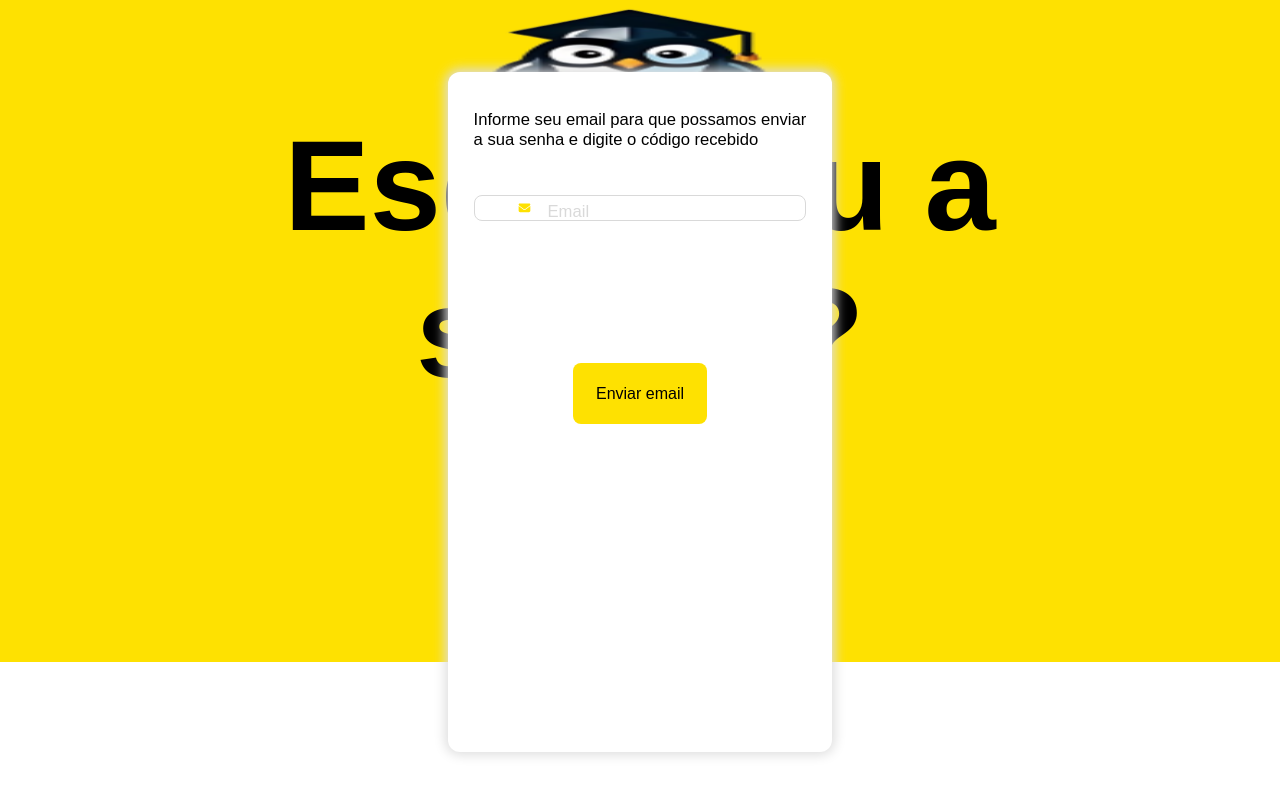
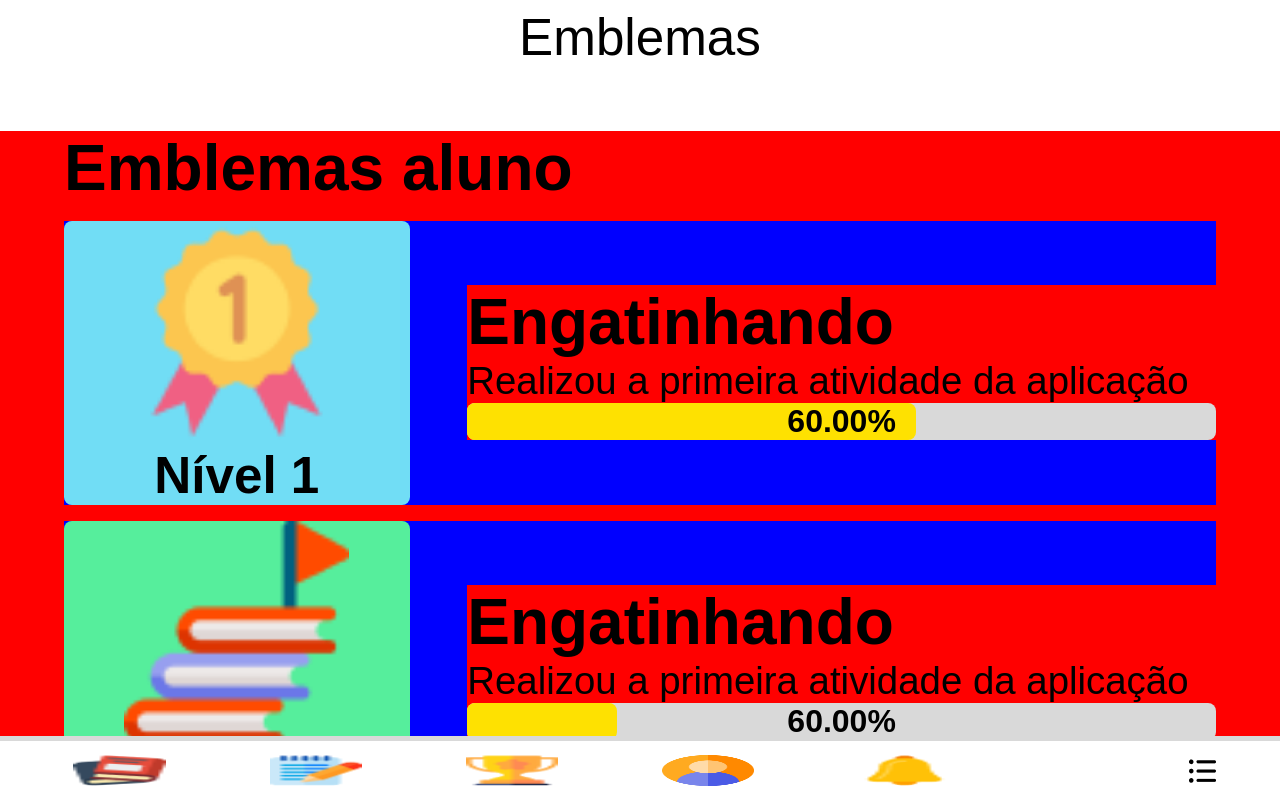
Before and after one commit to vitoriaccardoso/front-StudyFY-Fork, a React (Create React App) app: page / in a window 1280 px wide. Built offline with nearby package versions, Linux system fonts and the light colour scheme.

Commit message:
17/10/2024 emblemas

```diff
--- a/src/App.js
+++ b/src/App.js
@@ -24,7 +24,7 @@ function App() {
     <C.Container>
       <Router>
         <Routes>
-          <Route exact path='/' element= {<EsqueceuSenha/>} />
+          <Route exact path='/' element= {<Emblemas/>} />
           <Route path='/perfil' element={<Perfil/>}></Route>
           <Route path='/atividades' element= {<Atividades/>} />
           <Route path='/caderno-virtual' element= {<CadernoVirtual/>} />
--- a/src/components/CampoEmblemas/index.js
+++ b/src/components/CampoEmblemas/index.js
@@ -1,29 +1,35 @@
-// src/pages/Entrada.js
+import React, { useEffect } from 'react';
 import * as C from './style';
-import medalha from '../../assets/medalha.png'
-import livrosDegraus from '../../assets/livro_degraus.png'
-import mascote from '../../assets/mascote.png'
+import medalha from '../../assets/medalha.png';
+import livrosDegraus from '../../assets/livro_degraus.png';
+import mascote from '../../assets/mascote.png';
 
 const CampoEmblemas = () => {
-
     const atividadesConcluidas = 3;
     const metaAtividades = 5;
 
     // Calcula a porcentagem de progresso
     const progresso = ((atividadesConcluidas / metaAtividades) * 100).toFixed(2);
-    const progressoPorcentagem = `${progresso}%`
-    // Seleciona a barra e o texto
+    const progressoPorcentagem = `${progresso}%`;
+
+    useEffect(() => {
+        // Seleciona a barra e o texto após o componente ser montado
         const barraProgresso = document.getElementById("barraProgresso");
-
-    // Atualiza a largura da barra e o texto
+        if (barraProgresso) {
+            // Atualiza a largura da barra
             barraProgresso.style.width = progresso + "%";
+        }
+    }, [progresso]); // Dependência para re-executar se progresso mudar
 
     return (
+        <C.CampoEmblemas>
         <C.EmblemasAluno>
             <C.Titulo>Emblemas aluno</C.Titulo>
-        <C.Emblema>
-            <C.AreaIcone cor="#71DDF5">
-                <C.Icone src={medalha}></C.Icone>
+            {/* Mapeando os emblemas, se necessário, para evitar repetição */}
+            {["medalha", "livrosDegraus", "mascote"].map((icone, index) => (
+                <C.Emblema key={index}>
+                    <C.AreaIcone cor={index === 0 ? "#71DDF5" : index === 1 ? "#56EE9C" : "#fee101"}>
+                        <C.Icone src={icone === "medalha" ? medalha : icone === "livrosDegraus" ? livrosDegraus : mascote}></C.Icone>
                         <C.Nivel>Nível 1</C.Nivel>
                     </C.AreaIcone>
                     <C.AreaInfo>
@@ -37,9 +43,15 @@ const CampoEmblemas = () => {
                         </C.AreaProgresso>
                     </C.AreaInfo>
                 </C.Emblema>
-        <C.Emblema>
-            <C.AreaIcone cor='#56EE9C'>
-                <C.Icone src={livrosDegraus}></C.Icone>
+            ))}
+        </C.EmblemasAluno>
+                <C.EmblemasProfessor>
+                <C.Titulo>Emblemas mentor</C.Titulo>
+                {/* Mapeando os emblemas, se necessário, para evitar repetição */}
+                {["medalha", "livrosDegraus", "mascote"].map((icone, index) => (
+                    <C.Emblema key={index}>
+                        <C.AreaIcone cor={index === 0 ? "#71DDF5" : index === 1 ? "#56EE9C" : "#fee101"}>
+                            <C.Icone src={icone === "medalha" ? medalha : icone === "livrosDegraus" ? livrosDegraus : mascote}></C.Icone>
                             <C.Nivel>Nível 1</C.Nivel>
                         </C.AreaIcone>
                         <C.AreaInfo>
@@ -53,23 +65,9 @@ const CampoEmblemas = () => {
                             </C.AreaProgresso>
                         </C.AreaInfo>
                     </C.Emblema>
-        <C.Emblema>
-            <C.AreaIcone className='nPossui' cor="#fee101">
-                <C.Icone src={mascote}></C.Icone>
-                <C.Nivel>Nível 1</C.Nivel>
-            </C.AreaIcone>
-            <C.AreaInfo>
-                <C.AreaDescricao>
-                    <C.TituloEmblema>Engatinhando</C.TituloEmblema>
-                    <C.Descricao>Realizou a primeira atividade da aplicação</C.Descricao>
-                </C.AreaDescricao>
-                <C.AreaProgresso>
-                    <C.Andamento>{progressoPorcentagem}</C.Andamento>
-                    <C.Progresso id='barraProgresso'></C.Progresso>
-                </C.AreaProgresso>
-            </C.AreaInfo>
-        </C.Emblema>
-    </C.EmblemasAluno>
+                ))}
+            </C.EmblemasProfessor>
+        </C.CampoEmblemas>
     );
 };
 
--- a/src/components/CampoEmblemas/style.js
+++ b/src/components/CampoEmblemas/style.js
@@ -1,5 +1,11 @@
 import styled from "styled-components";
 
+export const CampoEmblemas = styled.div`
+   width: 100%;
+   max-height: 85%;
+   padding-bottom: 20%;
+   overflow-y: auto;
+`
 export const EmblemasAluno = styled.div`
    display: flex;
    flex-direction: column;
@@ -7,6 +13,17 @@ export const EmblemasAluno = styled.div`
    width: 100%;
    padding-inline: 5vw;
    gap: 2vh;
+   background-color: red;
+`
+
+export const EmblemasProfessor = styled.div`
+   display: flex;
+   flex-direction: column;
+   min-height: 50%;
+   width: 100%;
+   padding-inline: 5vw;
+   gap: 2vh;
+   margin-top: 8vh;
 `
 
 export const Titulo = styled.span`
@@ -20,6 +37,7 @@ export const Emblema = styled.div`
    display: flex;
    align-items: center;
    justify-content: space-between;
+   background-color: blue;
 `
 
 export const AreaIcone = styled.div`
@@ -50,9 +68,9 @@ export const Nivel = styled.span`
 export const AreaInfo = styled.div`
    display: flex;
    flex-direction: column;
-   height: 100%;
+   min-height: 100%;
    width: 65%;
-   padding-block: 1.5vh;
+   background-color: red;
    justify-content: space-between;
 `
 
--- a/src/components/Navegacao/style.js
+++ b/src/components/Navegacao/style.js
@@ -10,12 +10,13 @@ export const ContainerNavegacao = styled.div`
   border-top: solid #d9d9d9 5px;
   align-items: center;
   justify-content: space-between;
-   position: fixed;
-   bottom: 0;
-   position: relative; /* Permite que DivImagensExtras seja posicionada em relação a ela */
-   margin-top: auto;
+  position: fixed; /* Altera de relative para fixed */
+  bottom: 0; /* Mantém na parte inferior da tela */
   z-index: 100;
 `;
+
+// O restante do seu estilo não precisa ser alterado
+
 
 export const ImgDiv = styled.div`
    display: flex;
```
Lines whose indentation alone changed are shown as unchanged.
